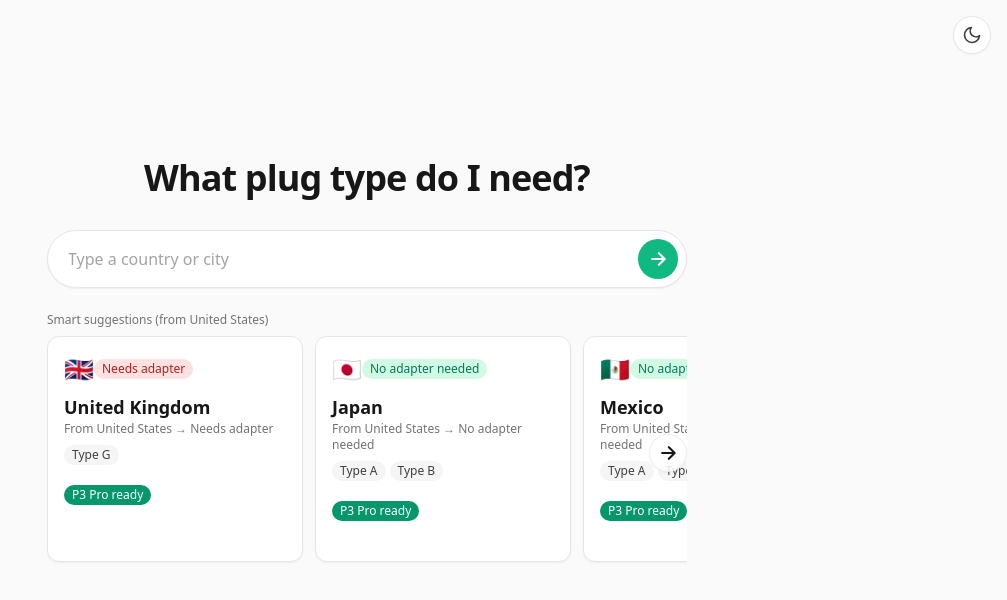
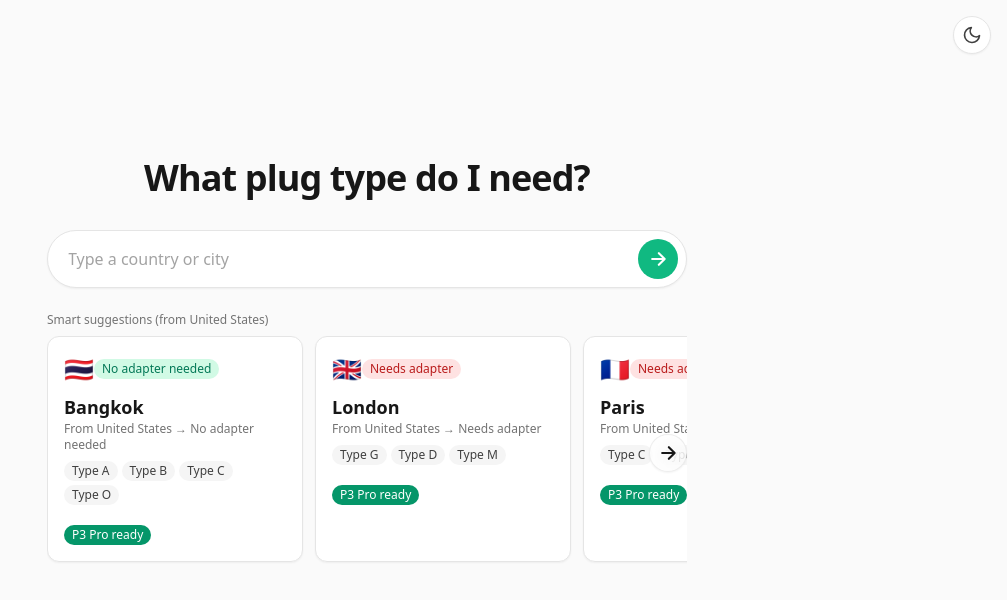
Before and after one commit to cphcrd22/plug-site-build-1, a Next.js app: page / in a window 1280 px wide. Shown: the top 600 px of the page, without its empty margins (273-1280 px from the left). Built offline with nearby package versions, Linux system fonts and the light colour scheme.

Commit message:
Make SmartSuggestions dynamic and update locations

```diff
--- a/components/SmartSuggestions.tsx
+++ b/components/SmartSuggestions.tsx
@@ -4,74 +4,57 @@ import { useEffect, useRef, useState } from 'react'
 import { motion } from 'framer-motion'
 import { flagEmoji } from '@/lib/flags'
 import { ArrowLeft, ArrowRight } from './icons'
+import merged from '@/data/merged.json'
 
-const ORIGIN = {
-  name: 'United States',
-  plugTypes: ['Type A', 'Type B'],
+type CountryEntry = {
+  code: string
+  country: string
+  plug_type: string[]
 }
 
-const SUGGESTIONS = [
-  {
-    code: 'GB',
-    name: 'United Kingdom',
-    plugTypes: ['Type G'],
-  },
-  {
-    code: 'JP',
-    name: 'Japan',
-    plugTypes: ['Type A', 'Type B'],
-  },
-  {
-    code: 'MX',
-    name: 'Mexico',
-    plugTypes: ['Type A', 'Type B'],
-  },
-  {
-    code: 'TH',
-    name: 'Bangkok',
-    plugTypes: ['Type A', 'Type B', 'Type C', 'Type O'],
-  },
-  {
-    code: 'TR',
-    name: 'Istanbul',
-    plugTypes: ['Type C', 'Type F'],
-  },
-  {
-    code: 'HK',
-    name: 'Hong Kong',
-    plugTypes: ['Type G', 'Type D', 'Type M'],
-  },
-  {
-    code: 'SA',
-    name: 'Mecca',
-    plugTypes: ['Type G'],
-  },
-  {
-    code: 'TR',
-    name: 'Antalya',
-    plugTypes: ['Type C', 'Type F'],
-  },
-  {
-    code: 'AE',
-    name: 'Dubai',
-    plugTypes: ['Type G'],
-  },
-  {
-    code: 'MO',
-    name: 'Macau',
-    plugTypes: ['Type D', 'Type F', 'Type G', 'Type M'],
-  },
-  {
-    code: 'FR',
-    name: 'Paris',
-    plugTypes: ['Type C', 'Type E'],
-  },
-  {
-    code: 'MY',
-    name: 'Kuala Lumpur',
-    plugTypes: ['Type C', 'Type G', 'Type M'],
-  },
+const countryMap: Record<string, CountryEntry> = {}
+for (const entry of merged as CountryEntry[]) {
+  countryMap[entry.country] = entry
+}
+
+const ORIGIN_COUNTRY = 'United States'
+const ORIGIN = {
+  name: ORIGIN_COUNTRY,
+  plugTypes: countryMap[ORIGIN_COUNTRY]?.plug_type.map(pt => `Type ${pt}`) ?? [],
+}
+
+const RECOMMENDED = [
+  { city: 'Bangkok', country: 'Thailand' },
+  { city: 'London', country: 'United Kingdom' },
+  { city: 'Paris', country: 'France' },
+  { city: 'Dubai', country: 'United Arab Emirates' },
+  { city: 'Istanbul', country: 'Turkey' },
+  { city: 'Hong Kong', country: 'Hong Kong' },
+  { city: 'Antalya', country: 'Turkey' },
+  { city: 'Macau', country: 'Macau' },
+  { city: 'Mecca', country: 'Saudi Arabia' },
+  { city: 'Kuala Lumpur', country: 'Malaysia' },
+  { city: 'Singapore', country: 'Singapore' },
+  { city: 'Rome', country: 'Italy' },
+  { city: 'Tokyo', country: 'Japan' },
+  { city: 'Barcelona', country: 'Spain' },
+  { city: 'Prague', country: 'Czech Republic' },
+  { city: 'Seoul', country: 'South Korea' },
+  { city: 'Amsterdam', country: 'Netherlands' },
+  { city: 'Milan', country: 'Italy' },
+  { city: 'Cancún', country: 'Mexico' },
+  { city: 'Vienna', country: 'Austria' },
 ]
+
+const SUGGESTIONS = RECOMMENDED.map(({ city, country }) => {
+  const entry = countryMap[country]
+  if (!entry) return null
+  return {
+    code: entry.code,
+    name: city,
+    plugTypes: entry.plug_type.map(pt => `Type ${pt}`),
+  }
+}).filter(Boolean) as { code: string; name: string; plugTypes: string[] }[]
 
 type Props = {
   onSelect: (country: string) => void
```
